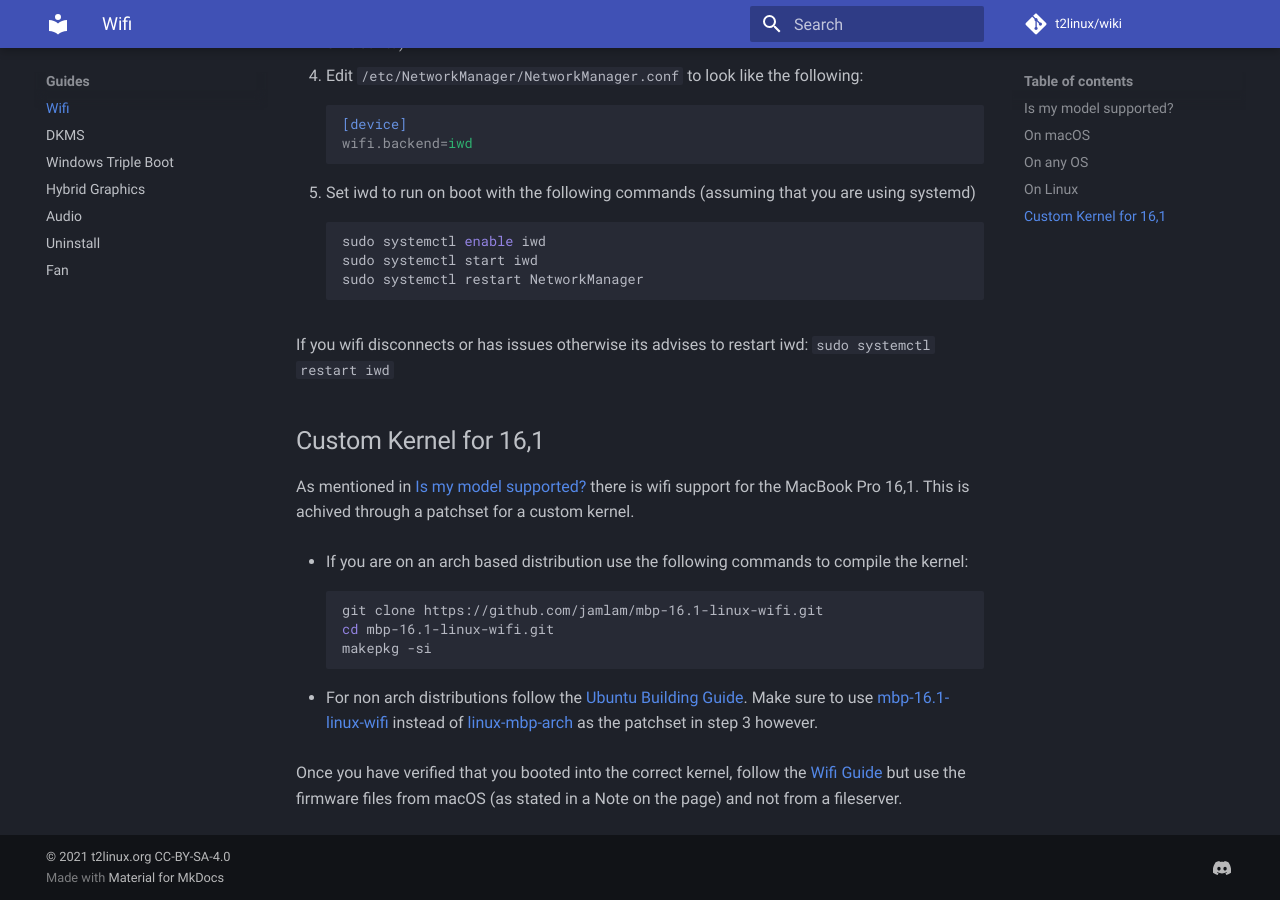
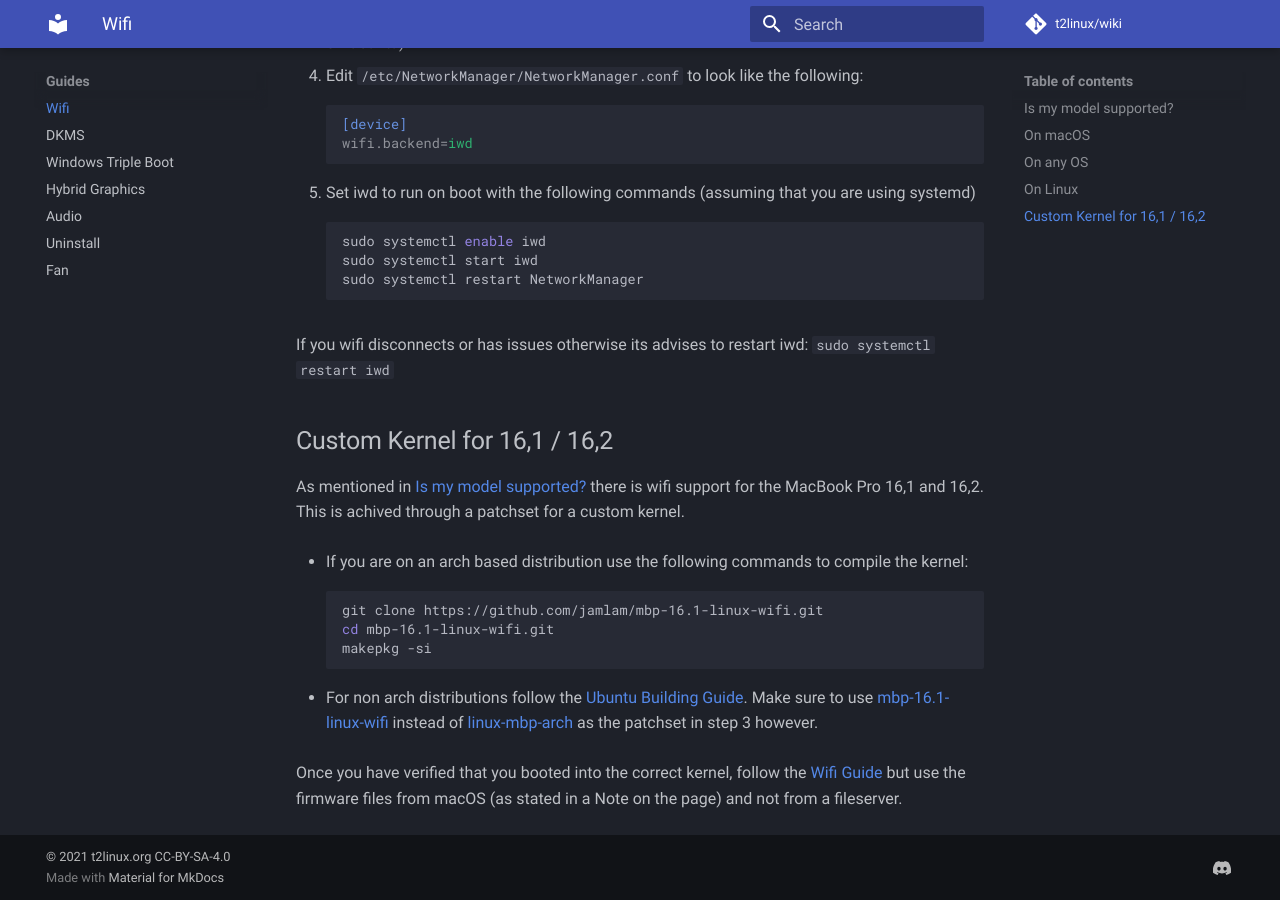
Before and after one commit to t2linux/wiki, an MkDocs documentation site: the page built from docs/guides/wifi.md, in a window 1280 px wide and 900 px high, scrolled down 1876 px. Built offline with MkDocs 1.6.1 and Material for MkDocs 9.7.7, drawn with Linux system fonts in a browser that asks for light colours; comment, search, counter and statistics services are not loaded; some of the changed text lies outside the part shown.

Commit message:
Guides: List MacBookPro 16,2 as supported with the custom kernel

```diff
--- a/docs/guides/wifi.md
+++ b/docs/guides/wifi.md
@@ -12,7 +12,7 @@ You can get your model using `system_profiler SPHardwareDataType | grep "Model I
     - If yes, is it a 15,4?
         - If yes, there is currently no support
         - If no, there is support
-- If no, is it a 16,1?
+- If no, is it a 16,1 or 16,2?
     - If yes, there is support using a self compiled kernel
     - If no, there is currently no support
 
@@ -72,10 +72,10 @@ You can get your model using `system_profiler SPHardwareDataType | grep "Model I
 
 If you wifi disconnects or has issues otherwise its advises to restart iwd: `sudo systemctl restart iwd`
 
-## Custom Kernel for 16,1
+## Custom Kernel for 16,1 / 16,2
 
 As mentioned in [Is my model supported?](https://wiki.t2linux.org/guides/wifi/#is-my-model-supported) there is wifi support for the
-MacBook Pro 16,1. This is achived through a patchset for a custom kernel.
+MacBook Pro 16,1 and 16,2. This is achived through a patchset for a custom kernel.
 
 -   If you are on an arch based distribution use the following commands to compile the kernel:
 
```
